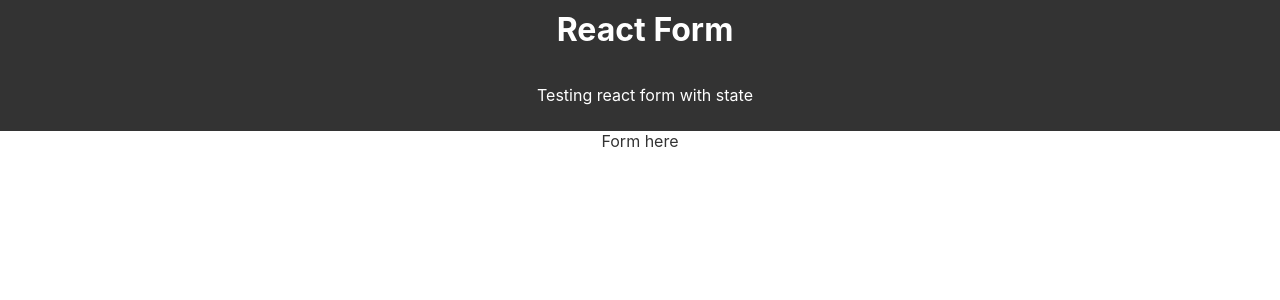
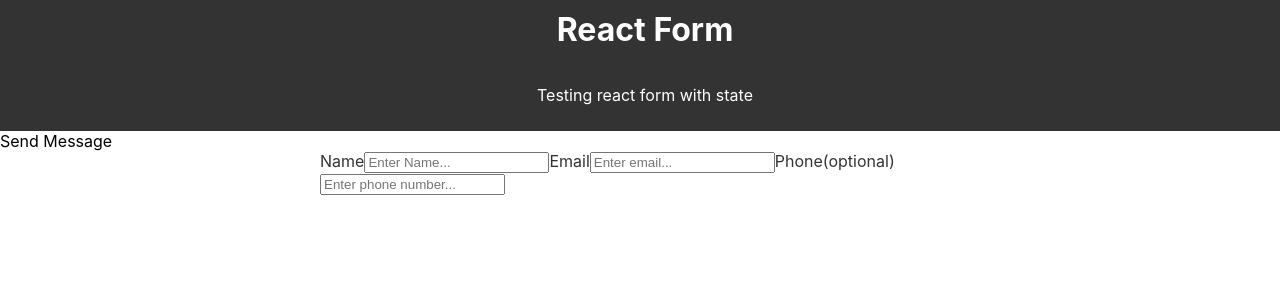
Before and after one commit to 7daytheory/reactStateForm, a React (Create React App) app: page / in a window 1280 px wide. Shown: the top 300 px of the page. Built offline with nearby package versions, Linux system fonts and the light colour scheme.

Commit message:
Change input values using states when user types

```diff
--- a/src/components/Form/Form.js
+++ b/src/components/Form/Form.js
@@ -1,13 +1,67 @@
+import React, { Component } from 'react';
 import './Form.css';
 
-function Form() {
+class AddForm extends Component {
+   //set state for inputs
+    state = {
+      firstname: '',
+      email: '',
+      phone: '',
+   };
+
+   onInputChange = e => this.setState({ [e.target.name]:
+      e.target.value});
+
+
+render() {
+   //Define states as variables
+   let { firstname, email, phone } = this.state;
     return (
-      <div className="Form">
-         <form>
-            Form here
-         </form>
+      <div className="card mb-3">
+         <div className="card-header">
+            Send Message
+         </div>
+         <div class="card-body">
+            <form>
+               <div className="form-group">
+                  <label htmlFor="name">Name</label>
+                  <input
+                     type="text"
+                     className="form-control form-control-lg"
+                     placeholder="Enter Name..."
+                     required
+                     name="firstname"
+                     value={firstname}
+                     onChange={this.onInputChange}
+                  >
+                  </input>
+                  <label htmlFor="name">Email</label>
+                  <input
+                     type="text"
+                     className="form-control form-control-lg"
+                     placeholder="Enter email..."
+                     required
+                     name="email"
+                     value={email}
+                     onChange={this.onInputChange}
+                  >
+                  </input>
+                  <label htmlFor="name">Phone(optional)</label>
+                  <input
+                     type="text"
+                     className="form-control form-control-lg"
+                     placeholder="Enter phone number..."
+                     name="phone"
+                     value={phone}
+                     onChange={this.onInputChange}
+                  >
+                  </input>
+                  </div>
+            </form>
+         </div>
       </div>
     );
   }
+}
 
-  export default Form;
+  export default AddForm;
--- a/src/index.js
+++ b/src/index.js
@@ -1,13 +1,13 @@
 import React from 'react';
 import ReactDOM from 'react-dom/client';
 import App from './App';
-import Form from './components/Form/Form';
+import AddForm from './components/Form/Form';
 import './index.css';
 
 const root = ReactDOM.createRoot(document.getElementById('root'));
 root.render(
   <div>
     <App />
-    <Form />
+    <AddForm />
   </div>
 );
```
